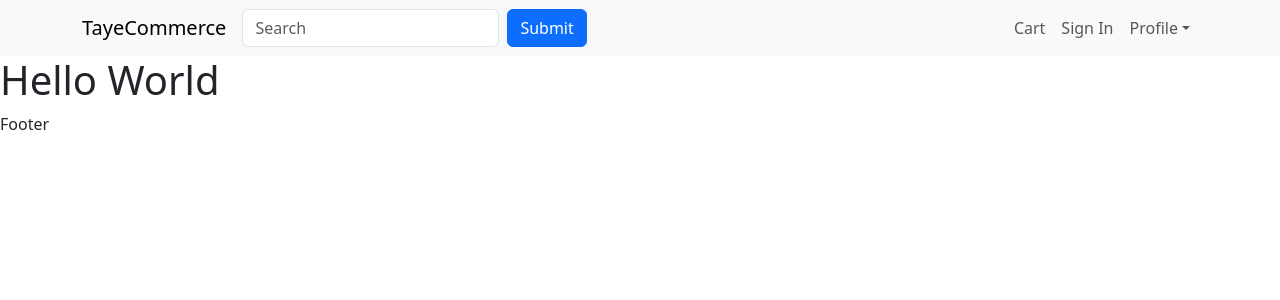
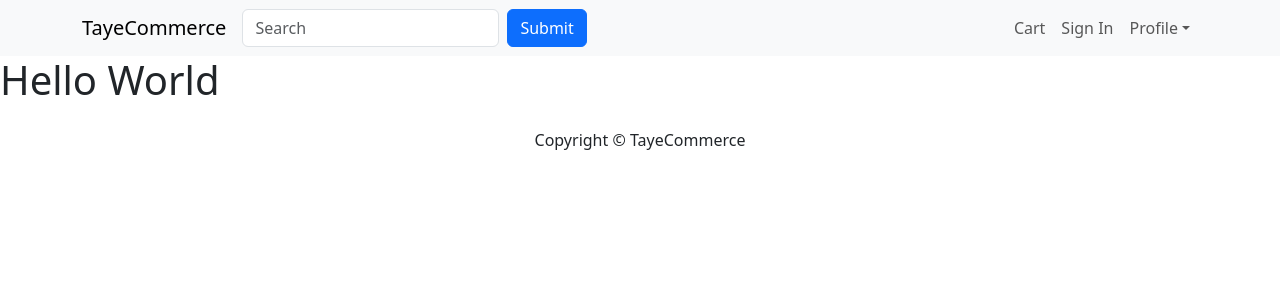
Before and after one commit to etay1/TayeCommerce, a React (Create React App) app in the folder frontend/: page / in a window 1280 px wide. Shown: the top 300 px of the page. Built offline with nearby package versions, Linux system fonts and the light colour scheme.

Commit message:
[ADD] footer: copyright

```diff
--- a/frontend/src/components/Footer.js
+++ b/frontend/src/components/Footer.js
@@ -1,11 +1,18 @@
 import React from 'react'
+import { Col, Container, Row } from 'react-bootstrap'
 
 function Footer() {
   return (
     <div>
-        <footer>
-            Footer
-        </footer>
+      <footer>
+        <Container>
+          <Row>
+            <Col className='text-center py-3'>
+              <p>Copyright &copy; TayeCommerce</p>
+            </Col>
+          </Row>
+        </Container>
+      </footer>
     </div>
   )
 }
```
